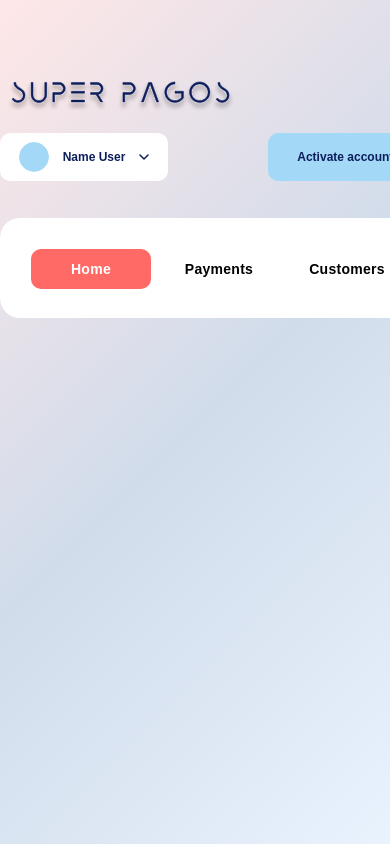
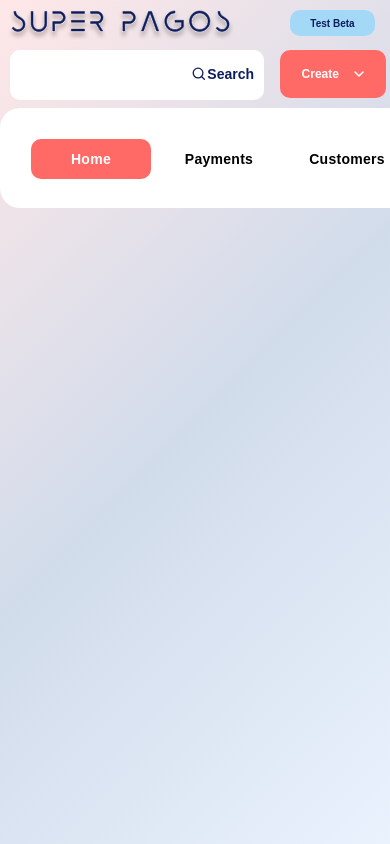
Before and after one commit to popo70023/learn-react-app, a React (Create React App) app: page / in a window 390 px wide. Shown: the top 844 px of the page. Built offline with nearby package versions, Linux system fonts and the light colour scheme.

Commit message:
feat: add header css rwd

```diff
--- a/src/components/Header/Header.scss
+++ b/src/components/Header/Header.scss
@@ -112,3 +112,47 @@
         font-size: 12px;
     }
 }
+
+@media all and  (max-width: 395px) {
+
+    .Header {
+        display: block;
+        height: 80px;
+
+        .logo-bar {
+            left: 87px;
+            top: 10px;
+        }
+
+        .beta-hint {
+            left: 370px;
+            top: 10px;
+        }
+
+        .tool-bar {
+            left: 80px;
+            top: 50px;
+
+            .user-switch {
+                display: none;
+            }
+
+            .activate-button {
+                display: none;
+            }
+
+            .search-frame {
+                left: 10px;
+                width: 250px;
+            }
+
+            .create-button {
+                left: 280px;
+            }
+        }
+
+        .icon-bar {
+            display: none;
+        }
+    }
+}
--- a/src/layout/Dashboard/Dashboard.tsx
+++ b/src/layout/Dashboard/Dashboard.tsx
@@ -1,7 +1,7 @@
 import { FC } from 'react';
 import './Dashboard.scss';
-import Header from '../../Components/Header/Header';
-import HorizontalMenu from '../../Components/HorizontalMenu/HorizontalMenu';
+import Header from '../../components/Header/Header';
+import HorizontalMenu from '../../components/HorizontalMenu/HorizontalMenu';
 
 interface DashboardProps {}
 const Dashboard: FC<DashboardProps> = () => (
```
